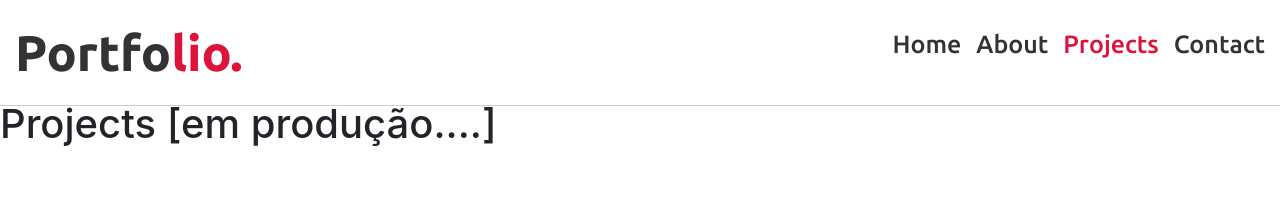
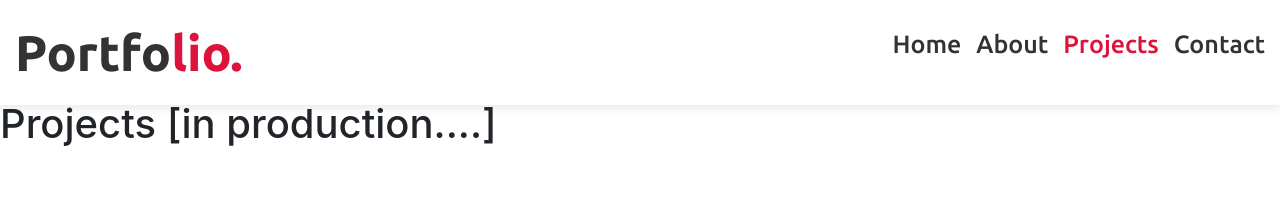
Before and after one commit to ViniSpirit/vini-portfolio, a React (Create React App) app: page /projects in a window 1280 px wide. Shown: the top 198 px of the page. Built offline with nearby package versions, Linux system fonts and the light colour scheme.

Commit message:
ajustes finais about page

```diff
--- a/src/App.css
+++ b/src/App.css
@@ -25,7 +25,7 @@
 }
 
 #test {
-  border-bottom: 1px solid #cecece;
+  box-shadow: 0 4px 8px rgb(30 60 90 / 10%);
 }
 
 .toolbar .max-width {
@@ -277,11 +277,12 @@
   max-width: 60%;
   margin: 60px auto;
   display: flex;
-  border: 5px solid #eee;
+
   border-radius: 5px;
   flex-direction: column;
   justify-content: center;
   align-items: flex-start;
+  box-shadow: 0 1px 8px 5px rgb(30 60 90 / 20%);
 }
 
 .atributos h2 {
@@ -301,7 +302,7 @@
 
 .atributos .tech:hover {
   cursor: pointer;
-  transform: scaleY(1.03);
+  transform: scaleY(1.01);
 }
 
 /* responsive media query start */
@@ -365,7 +366,7 @@
     font-weight: 500;
   }
   .atributos {
-    max-width: 100%;
+    max-width: 95%;
     margin-top: 20px;
   }
 }
--- a/src/pages/About.js
+++ b/src/pages/About.js
@@ -186,6 +186,7 @@ const About = () => {
           backgroundColor: "#eee",
           padding: "18px 0 13px 0",
           margin: 0,
+          boxShadow: "0 1px 8px 5px rgb(30 60 90 / 20%)",
         }}
       >
         <a
--- a/src/pages/Projects.js
+++ b/src/pages/Projects.js
@@ -1,13 +1,30 @@
 import React from "react";
+import { Card, Button } from "react-bootstrap";
 import Header from "../components/Header";
+
+import img4 from "../images/projects/calculadora.jpg";
 
 const Projects = () => {
   return (
     <>
       <Header page projects />
-      <h1 className="max-width" style={{ paddingTop: "100px" }}>
-        Projects [em produção....]
-      </h1>
+      <div
+        className="ax-width"
+        style={{ maxWidth: "500px", paddingTop: "100px" }}
+      >
+        <h1>Projects [in production....]</h1>
+        {/* <Card style={{ width: "50rem" }}>
+          <Card.Img variant="top" src={img4} />
+          <Card.Body>
+            <Card.Title>Card Title</Card.Title>
+            <Card.Text>
+              Some quick example text to build on the card title and make up the
+              bulk of the card's content.
+            </Card.Text>
+            <Button variant="primary">"http://github.com/viniSpirit"</Button>
+          </Card.Body>
+        </Card> */}
+      </div>
     </>
   );
 };
```
Also changed, not shown: src/images/projects/calculadora.jpg (added), src/images/teclado.jpg (deleted).
